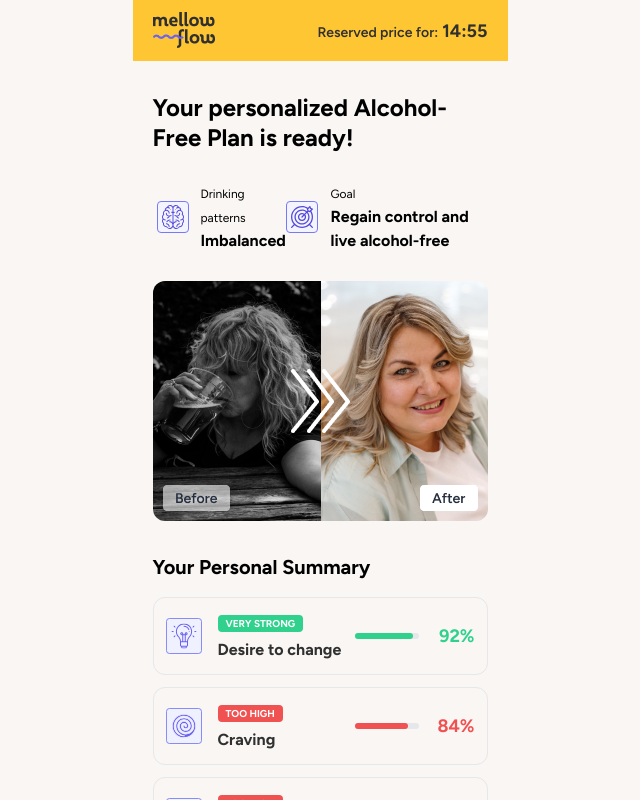
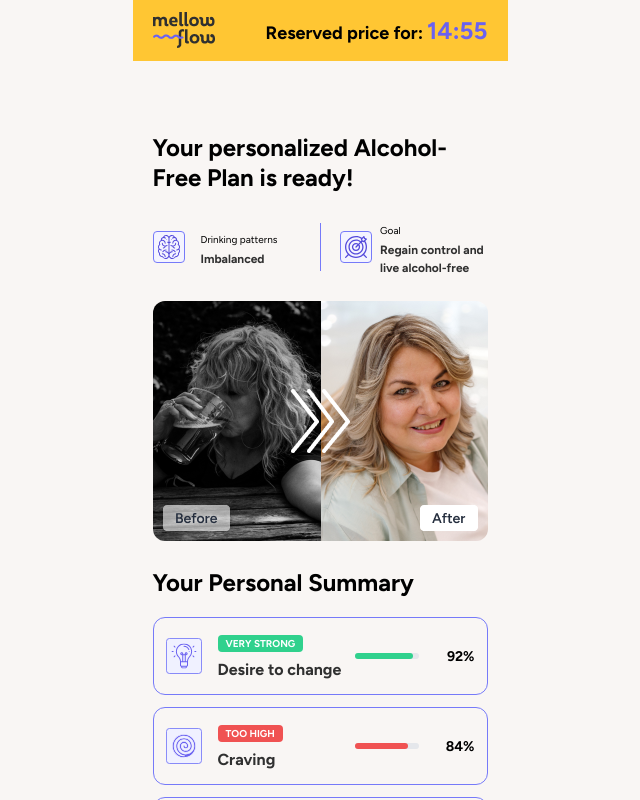
Before and after one commit to Viktorija-Sta/netzet-quiz, a Next.js app: page /checkout in a window 1280 px wide. Shown: the top 800 px of the page, without its empty margins (320-960 px from the left). Built offline with nearby package versions, Linux system fonts and the light colour scheme.

Commit message:
Refactor CheckoutPage layout for improved readability and consistency; update CountdownTimer return structure; extend Tailwind config with new text color class

```diff
--- a/app/checkout/page.tsx
+++ b/app/checkout/page.tsx
@@ -23,45 +23,50 @@ export default function CheckoutPage() {
                             height={36}
                             priority
                         />
-                        <span className="font-semibold text-text-gray text-sm">
+                            <span className="font-bold text-[18px]">
                             Reserved price for:
+                                <span className="text-[24px] font-bold text-summary-purple ml-1">
                                 <CountdownTimer />
+                            </span>
                         </span>
                     </div>
                 </div>
 
                 <div className="w-full px-5 py-8">
 
-                    <h1 className="text-[24px] font-bold leading-tight mb-6  ">
+                    <h1 className="text-[24px] font-bold leading-tight mt-10 mb-6  ">
                         Your personalized Alcohol-Free Plan is ready!
                     </h1>
 
-                    <div className="flex flex-row items-center justify-between ">
-                         <div className="p-1 flex items-center">
+                    <div className="flex flex-row items-center justify-between">
+
+                            <div className="flex items-center w-[147.5px] gap-4">
                                 <Image
                                     src="/icons/Frame.svg"
                                     alt="Drinking patterns"
                                     width={32}
                                     height={32}
-                                className="mr-3 flex-shrink-0"
+                                    className="flex-shrink-0"
                                 />
                                 <div>
-                                <span className="text-xs text-gray">Drinking patterns</span>
-                                <span className="block font-bold ">Imbalanced</span>
+                                    <span className="text-[10px] text-text-grey">Drinking patterns</span>
+                                    <span className="block font-bold text-text-gray text-[12px]">Imbalanced</span>
                                 </div>
                             </div>
-                        <div className="w-px m-3 h-12 bg-summary-purple-border"></div>
-                        <div className="p-1 flex items-center">
+
+                            <div className="w-px h-12 bg-summary-purple-border"></div>
+
+                            <div className="flex items-center w-[147.5px] gap-2">
                                 <Image
                                     src="/icons/Target.svg"
                                     alt="Target"
                                     width={32}
                                     height={32}
-                                className="mr-3 flex-shrink-0"
+                                    className="flex-shrink-0"
                                 />
                                 <div>
-                                <span className="text-xs text-gray">Goal</span>
-                                <span className="block font-bold ">Regain control and live alcohol-free</span>
+                                    <span className="text-[10px] text-text-grey">Goal</span>
+                                    <span className="block font-bold text-text-gray text-[12px]">Regain control and live alcohol-free</span>
                                 </div>
                             </div>
                         </div>
@@ -77,8 +82,8 @@ export default function CheckoutPage() {
                         />
                     </div>
 
-                    <div className="mt-8">
-                        <h2 className="text-xl font-bold font-weight-700">
+                    <div className="mt-6">
+                        <h2 className="text-[24px] font-bold font-weight-700">
                             Your Personal Summary
                         </h2>
 
@@ -114,7 +119,7 @@ export default function CheckoutPage() {
                                         </div>
 
                                         <div className="w-12 flex-shrink-0 text-right">
-                                            <span className={`text-lg font-bold text-${item.color}`}>{item.progress}%</span>
+                                            <span className=" font-bold text-[14px]">{item.progress}%</span>
                                         </div>
 
                                     </div>
--- a/app/components/CountdownTimer.tsx
+++ b/app/components/CountdownTimer.tsx
@@ -17,11 +17,6 @@ export const CountdownTimer = () => {
 
     const formattedTime = `${String(minutes).padStart(2, '0')}:${String(seconds).padStart(2, '0')}`
 
-    return (
+    return formattedTime
 
-            <span className="text-lg font-bold text-summary-purple ml-1">
-                {formattedTime}
-            </span>
-
-    )
 }
--- a/tailwind.config.ts
+++ b/tailwind.config.ts
@@ -14,6 +14,7 @@ const config: Config = {
     'bg-summary-red',
     'bg-summary-yellow',
     'text-white',
+    'text-text-grey',
     'text-summary-purple',
     'border-summary-purple-border',
     'bg-quiz-green-border',
@@ -43,7 +44,6 @@ const config: Config = {
         'primary-purple': '#5349DB',
         'light-purple-bg': '#F0EFFB',
         'text-gray': '#303030',
-        'text-summary-purple': '#6A61F1',
         'page-bg': '#F9F6F4',
         'quiz-green-border': '#30D18D',
         'quiz-yellow-border': '#F5BF23',
@@ -54,7 +54,8 @@ const config: Config = {
         'summary-yellow': '#F5BF23',
         'summary-blue': '#5349DB',
         'summary-gray': '#E5E7EB',
-        'purple-border': '#767AF9'
+        'summary-purple-border': '#767AF9',
+        'summary-purple': '#6A61F1',
 
       },
     },
```
Lines whose indentation alone changed are shown as unchanged.
